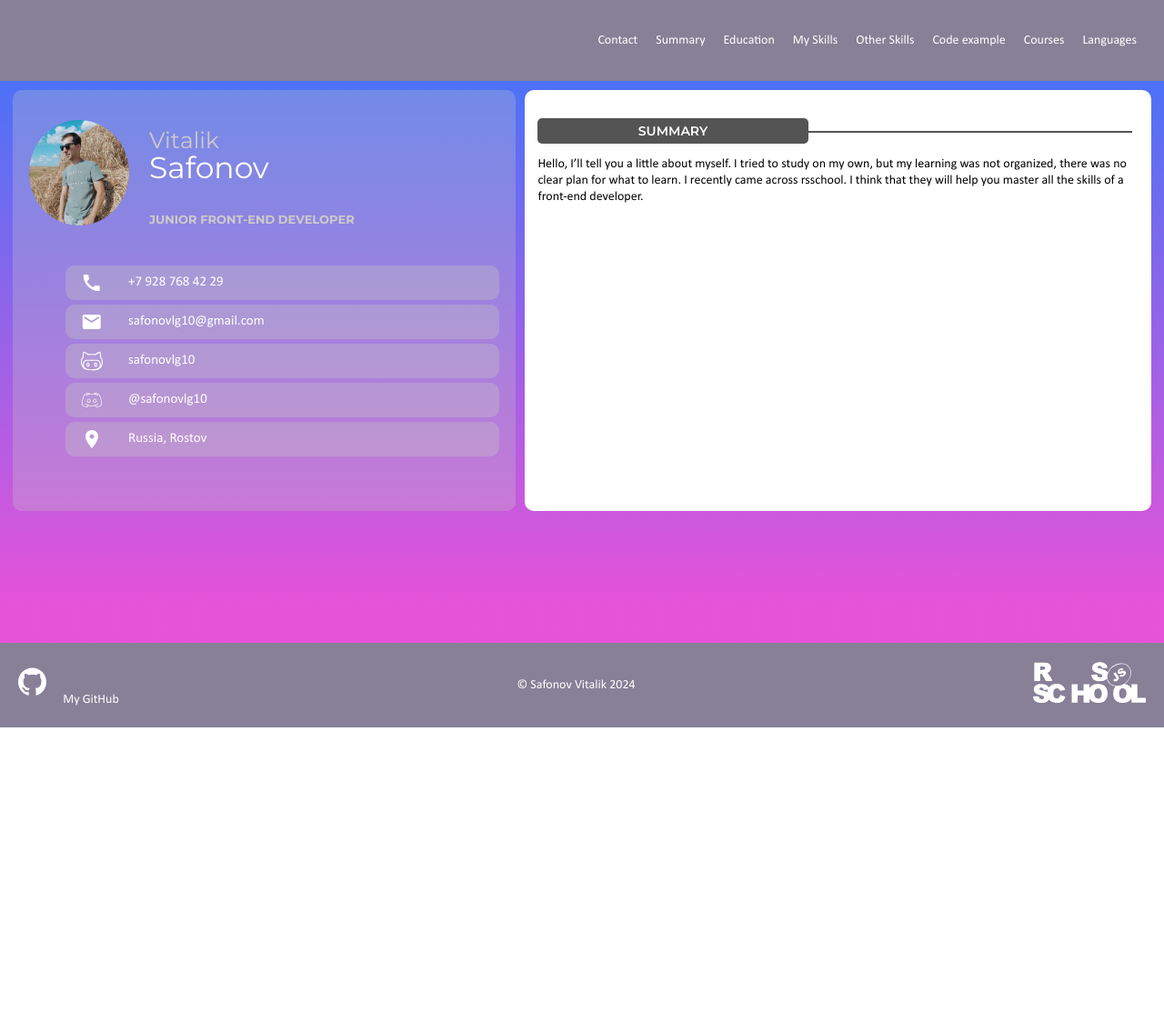
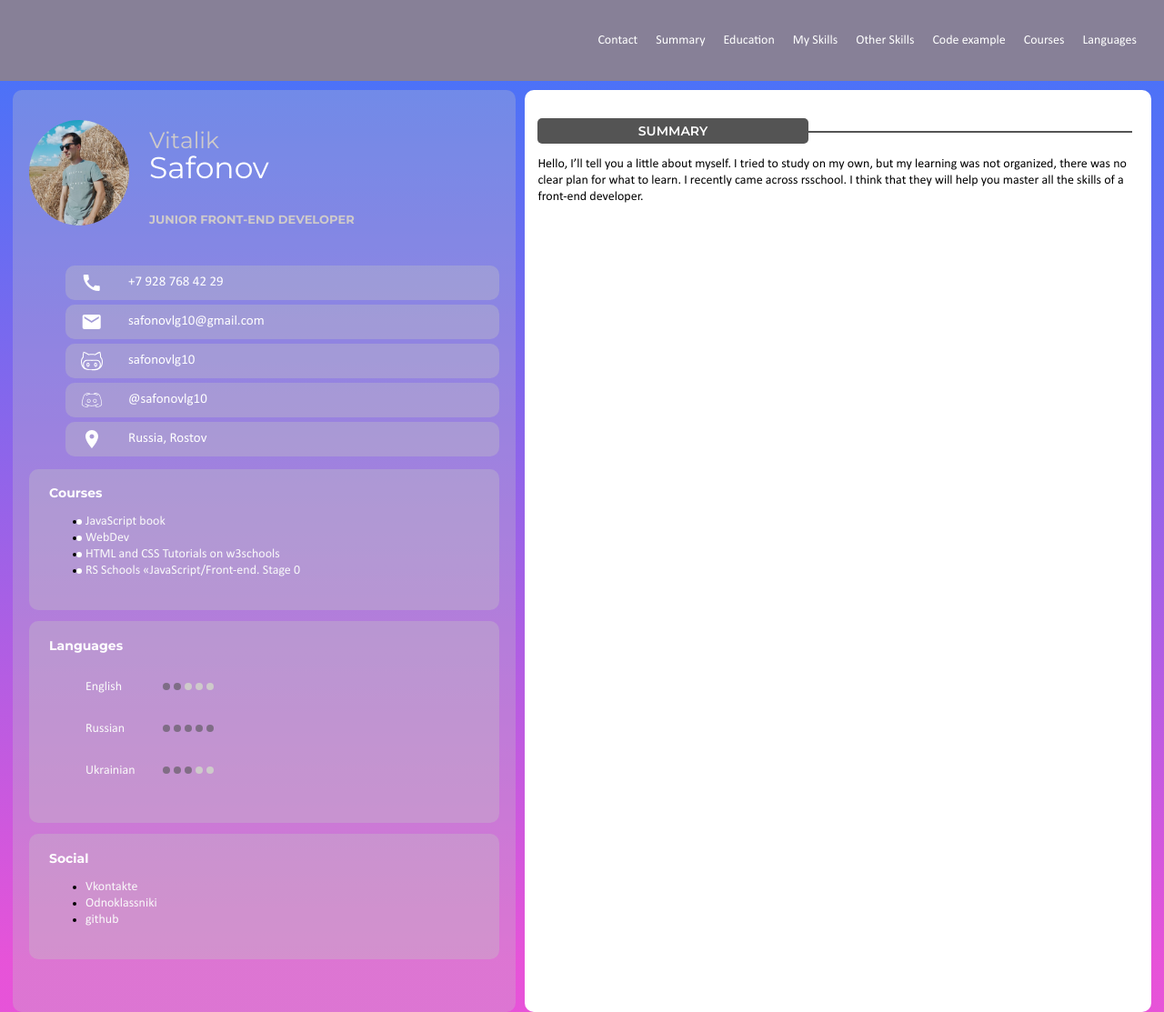
Before and after one commit to safonovlg10/rsschool-cv, a plain HTML site: page index.html in a window 1280 px wide. Shown: the top 1113 px of the page at 91% size. Before the commit the page ends 800 px from the top, so only its background shows below. Drawn offline with Linux system fonts and the light colour scheme.

Commit message:
feat: add section courses, languages, social

```diff
--- a/css/style.css
+++ b/css/style.css
@@ -235,8 +235,8 @@ body {
     opacity: 0.7;
   }
 
-  /* section courses style*/
-  .section-courses-item{
+ /* section courses style*/
+.section-courses-item{
     position: relative;
   }
   .section-courses-item::before{
@@ -248,6 +248,53 @@ body {
     height: 6px;
     border-radius: 50%;
     background: rgb(255, 255, 255);
+  }
+  .section-left-link{
+    text-decoration: none;
+    font-weight: 400;
+    line-height: 18px;
+    color: rgb(250, 250, 250);
+  }
+  .section-left-link:hover{
+    opacity: 0.7;
+  }
+  .section-left-subtitle{
+    font-size: 14px;
+    font-weight: 400;
+    line-height: 18px;
+    color: rgb(250, 250, 250);
+  }
+
+  /*section-languages staly  */
+
+  .section-languages-list{
+    display: flex;
+    align-items: baseline;
+  }
+  .languages-text{
+    width: 75px;
+    margin-right: 10px;
+    overflow: hidden;
+  }
+  .section-languages-level{
+    display: flex;
+  }
+  .section-languages-level__item{
+    width: 8px;
+    height: 8px;
+    margin-right: 4px;
+    border-radius: 50%;
+    background: rgb(206, 202, 202);
+    cursor: pointer;
+    transition: all 0.3s linear;
+  }
+  .section-languages-level__item:hover{
+    -webkit-transform: scale(1.3);
+    -ms-transform: scale(1.3);
+    transform: scale(1.3);
+  }
+  .languages-level__gray{
+    background: rgba(84, 84, 84, 0.6);
   }
 
   .right-container{
--- a/index.html
+++ b/index.html
@@ -43,6 +43,58 @@
                         <li class="section-contacts-item"><a href="" class="section-contacts-link">Russia, Rostov</a></li>
                     </ul>
                 </section>
+                <section class="section-left-conteiner section-courses" id="courses">
+                    <h2 class="section-left-title section-courses-title">Courses</h2>
+                    <ul class="section-courses-list">
+                        <li class="section-courses-item"><a href="" class="section-left-link section-courses-link">JavaScript book</a></li>
+                        <li class="section-courses-item"><a href="" class="section-left-link section-courses-link">WebDev</a></li>
+                        <li class="section-courses-item"><a href="" class="section-left-link section-courses-link">HTML and CSS Tutorials on w3schools</a></li>
+                        <li class="section-courses-item"><a href="" class="section-left-link section-courses-link">RS Schools «JavaScript/Front-end. Stage 0</a></li>
+                    </ul>
+                </section>
+                <section class="section-left-conteiner section-languages" id="languages">
+                    <h2 class="section-left-title section-languages-title">Languages</h2>
+                    <ul class="section-languages-conteiner">
+                        <li class="section-languages-list">
+                            <p class="section-left-subtitle languages-text">English</p>
+                            <div class="section-languages-level">
+                                <div class="section-languages-level__item languages-level__gray"></div>
+                                <div class="section-languages-level__item languages-level__gray"></div>
+                                <div class="section-languages-level__item"></div>
+                                <div class="section-languages-level__item"></div>
+                                <div class="section-languages-level__item"></div>
+                            </div>
+                        </li>
+                        <li class="section-languages-list">
+                            <p class="section-left-subtitle languages-text">Russian</p>
+                            <div class="section-languages-level">
+                                <div class="section-languages-level__item languages-level__gray"></div>
+                                <div class="section-languages-level__item languages-level__gray"></div>
+                                <div class="section-languages-level__item languages-level__gray"></div>
+                                <div class="section-languages-level__item languages-level__gray"></div>
+                                <div class="section-languages-level__item languages-level__gray"></div>
+                            </div>
+                        </li>
+                        <li class="section-languages-list">
+                            <p class="section-left-subtitle languages-text">Ukrainian</p>
+                            <div class="section-languages-level">
+                                <div class="section-languages-level__item languages-level__gray"></div>
+                                <div class="section-languages-level__item languages-level__gray"></div>
+                                <div class="section-languages-level__item languages-level__gray"></div>
+                                <div class="section-languages-level__item"></div>
+                                <div class="section-languages-level__item"></div>
+                            </div>
+                        </li>
+                    </ul>
+                </section>
+                <section class="section-left-conteiner section-social" id="social">
+                    <h2 class="section-left-title section-courses-title">Social</h2>
+                    <ul class="section-courses-list">
+                        <li class="section-social-item"><a href="https://vk.com/id16013344" class="section-left-link section-social-link">Vkontakte</a></li>
+                        <li class="section-social-item"><a href="https://ok.ru/profile/531132102567" class="section-left-link section-social-link">Odnoklassniki</a></li>
+                        <li class="section-social-item"><a href="https://github.com/safonovlg10" class="section-left-link section-social-link">github</a></li>
+                    </ul>
+                </section>
             </div>
             <div class="right-container">
                 <section class="section-right section-summary">
```
